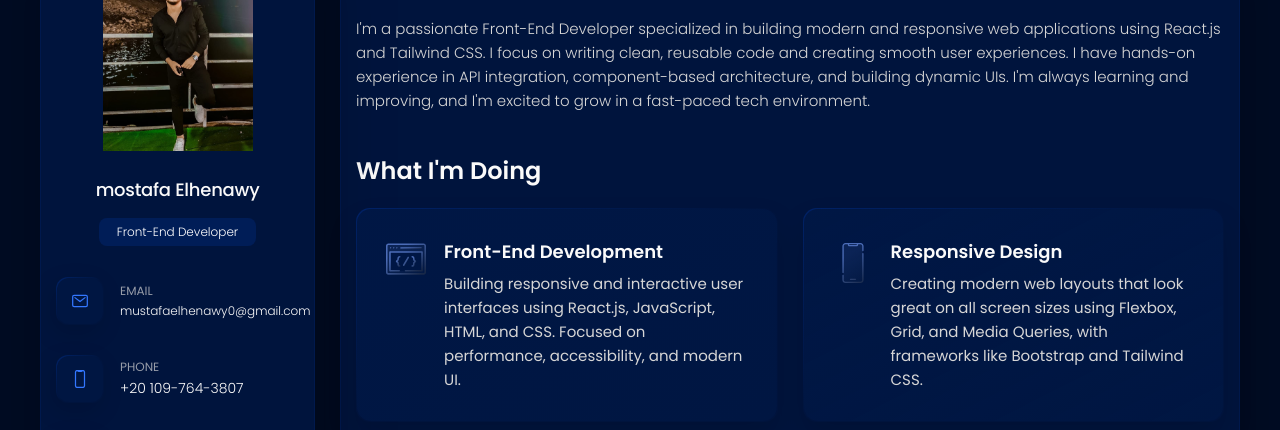
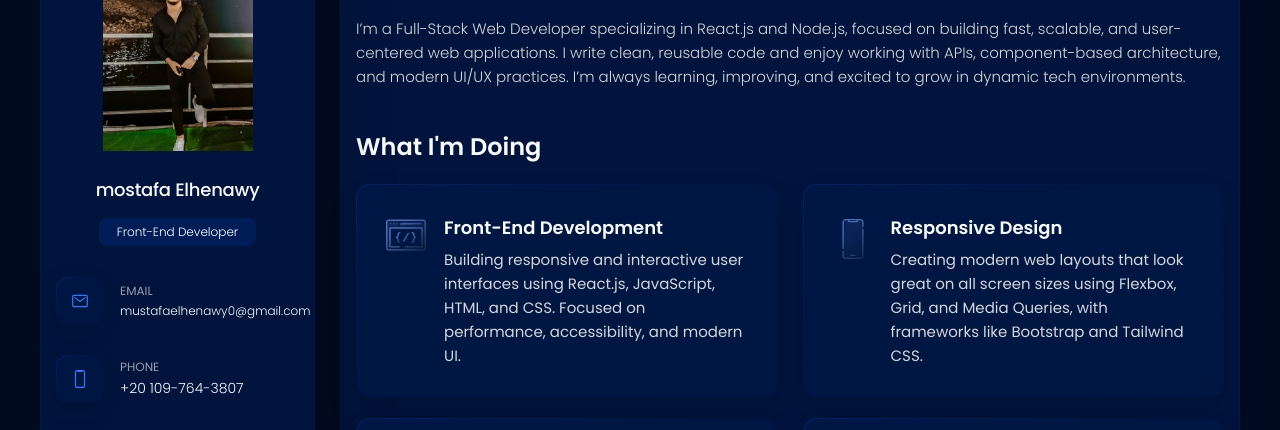
Before and after one commit to MustafaShabaanElhenawy/My-Portfoilo, a plain HTML site: page index.html in a window 1280 px wide. Shown: the part 147-577 px from the top of the page. Drawn offline with nearby package versions, Linux system fonts and the light colour scheme.

Commit message:
Revise about me section for Full-Stack Developer
Updated personal description to reflect Full-Stack expertise and focus on Node.js.

```diff
--- a/index.html
+++ b/index.html
@@ -131,13 +131,7 @@
           </header>
           <section class="about-text">
             <p>
-              I'm a passionate Front-End Developer specialized in building
-              modern and responsive web applications using React.js and Tailwind
-              CSS. I focus on writing clean, reusable code and creating smooth
-              user experiences. I have hands-on experience in API integration,
-              component-based architecture, and building dynamic UIs. I'm always
-              learning and improving, and I'm excited to grow in a fast-paced
-              tech environment.
+           I’m a Full-Stack Web Developer specializing in React.js and Node.js, focused on building fast, scalable, and user-centered web applications. I write clean, reusable code and enjoy working with APIs, component-based architecture, and modern UI/UX practices. I’m always learning, improving, and excited to grow in dynamic tech environments.
             </p>
           </section>
           <!--- service -->
```
